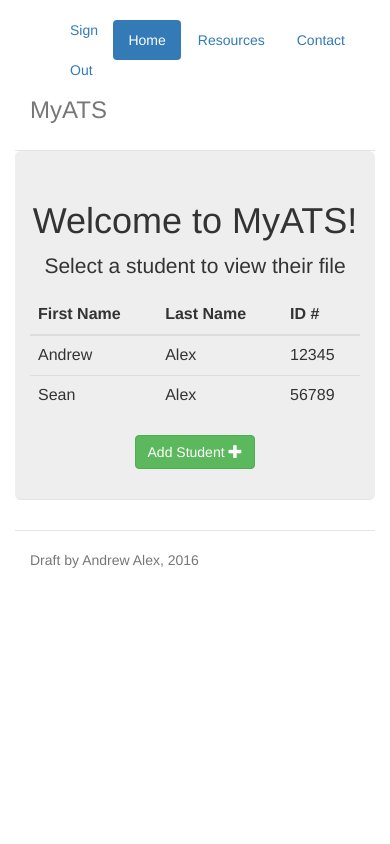
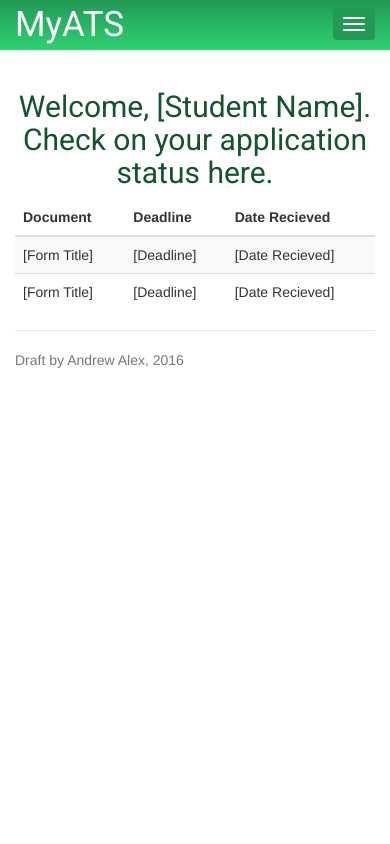
Before and after one commit to andrewdalex/MyATS, a Django app: template myats/templates/home.html in a window 390 px wide; the page is wider, and only the part inside the window is pictured. Run offline with Django 3.2, Linux system fonts and the light colour scheme; the template is opened without the code that fills it, so the values that code supplies are empty; some libraries are stand-ins or nearby versions.

Commit message:
changed styling to be mobile friendly

```diff
--- a/myats/static/MyATS-home.css
+++ /dev/null
@@ -1,56 +0,0 @@
-body {
-  padding-top: 20px;
-  padding-bottom: 20px;
-}
-td{
-  text-align: left;
-}
-#logout {
-  padding-right: 475px;
-}
-.header {
-  padding-bottom: 20px;
-  padding-right: 15px;
-  padding-left: 15px;
-  border-bottom: 1px solid #e5e5e5;
-}
-.header h3 {
-  margin-top: 0;
-  margin-bottom: 0;
-  line-height: 40px;
-}
-.footer {
-  padding-right: 15px;
-  padding-left: 15px;
-  padding-top: 19px;
-  color: #777;
-  border-top: 1px solid #e5e5e5;
-}
-@media (min-width: 768px) {
-  .container {
-    max-width: 900px;
-  }
-}
-.jumbotron {
-  text-align: center;
-  border-bottom: 1px solid #e5e5e5;
-  padding: 14px 24px;
-}
-/* Responsive: Portrait tablets and up */
-@media screen and (min-width: 768px) {
-  /* Remove the padding we set earlier */
-  .header,
-  .marketing,
-  .footer {
-    padding-right: 0;
-    padding-left: 0;
-  }
-  /* Space out the masthead */
-  .header {
-    margin-bottom: 30px;
-  }
-  /* Remove the bottom border on the jumbotron for visual effect */
-  .jumbotron {
-    border-bottom: 0;
-  }
-}
--- /dev/null
+++ b/myats/static/stylesheet.css
@@ -0,0 +1,54 @@
+body {
+  padding-top: 50px;
+}
+.navbar{
+  background: linear-gradient(to bottom, #229954, #2ed172); /* 2ECC71 */ /*faded from 229954 on w3 */
+}
+.active > a{
+  background-color: #229954 !important;
+}
+li > a{
+  color: #f0f3f4 !important;
+}
+
+a{
+  font-family: 'Roboto', sans-serif !important;
+}
+.navbar-brand{
+  font-family: 'Roboto', sans-serif !important;
+  font-size: 250% !important;
+  color: #fff !important;
+}
+.navbar-toggle, .navbar-toggle:active{
+  border: none !important;
+  background-color: #229954 !important;
+}
+
+
+.icon-bar{
+  background-color: white !important;
+}
+
+li > a:hover{
+  color: #2ed172 !important;
+}
+ h2{
+   font-family: 'Roboto', sans-serif !important;
+   text-align:center;
+ }
+ .main-title{
+   padding-top: 20px;
+   font-family: 'Roboto', sans-serif !important;
+   text-align:center;
+   color: #12542E;
+ }
+ .table{
+   max-width: 650px;
+   margin-left: auto;
+   margin-right: auto;
+ }
+ .footer {
+   padding-top: 19px;
+   color: #777;
+   border-top: 1px solid #e5e5e5;
+ }
--- a/myats/templates/home.html
+++ b/myats/templates/home.html
@@ -1,88 +1,98 @@
-{% load staticfiles %}
+<!DOCTYPE html>
 <html lang="en">
   <head>
+    {% load staticfiles %}
     <meta charset="utf-8">
     <meta http-equiv="X-UA-Compatible" content="IE=edge">
     <meta name="viewport" content="width=device-width, initial-scale=1">
+    <!-- The above 3 meta tags *must* come first in the head; any other head content must come *after* these tags -->
+    <meta name="description" content="">
+    <meta name="author" content="">
 
-  <title>MyATS Home</title>
+    <title>MyATS | Home</title>
+    <link href='https://fonts.googleapis.com/css?family=Roboto' rel='stylesheet' type='text/css'>
 
-  <!-- Custom styles for this template -->
-  <link href="{% static 'MyATS-home.css' %}" rel="stylesheet">
-
-  <!-- Latest compiled and minified CSS Bootstrap-->
+    <!-- Bootstrap core CSS -->
+    <!-- Latest compiled and minified CSS -->
     <link rel="stylesheet"
     href="https://maxcdn.bootstrapcdn.com/bootstrap/3.3.7/css/bootstrap.min.css"
     integrity="sha384-BVYiiSIFeK1dGmJRAkycuHAHRg32OmUcww7on3RYdg4Va+PmSTsz/K68vbdEjh4u"
-  crossorigin="anonymous">
+    crossorigin="anonymous" />
 
-  <!-- IE10 viewport hack for Surface/desktop Windows 8 bug -->
-  <link href="{% static 'ie10-viewport-bug-workaround.css' %}" rel="stylesheet">
+
+
+    <!-- Custom styles for this template -->
+    <link href="{% static 'stylesheet.css' %}" rel="stylesheet">
 
 
     <!-- HTML5 shim and Respond.js for IE8 support of HTML5 elements and media queries -->
-  <!-- WARNING: Respond.js doesn't work if you view the page via file:// -->
     <!--[if lt IE 9]>
       <script src="https://oss.maxcdn.com/html5shiv/3.7.3/html5shiv.min.js"></script>
       <script src="https://oss.maxcdn.com/respond/1.4.2/respond.min.js"></script>
     <![endif]-->
   </head>
+
   <body>
+    <nav class="navbar navbar-default navbar-fixed-top">
       <div class="container">
-    <div class="header clearfix">
-      <nav>
-        <ul class="nav nav-pills pull-right">
-          <li role="presentation" class="active"><a href="#">Home</a></li>
-          <li role="presentation"><a href="{% url 'resources' %}">Resources</a></li>
-          <li role="presentation"><a href="#">Contact</a></li>
+        <div class="navbar-header">
+          <button type="button" class="navbar-toggle collapsed" data-toggle="collapse" data-target="#navbar" aria-expanded="false" aria-controls="navbar">
+            <span class="sr-only">Toggle navigation</span>
+            <span class="icon-bar"></span>
+            <span class="icon-bar"></span>
+            <span class="icon-bar"></span>
+          </button>
+          <a class="navbar-brand" href="{% url 'home' %}">MyATS</a>
+        </div>
+        <div id="navbar" class="collapse navbar-collapse">
+          <ul class="nav navbar-nav">
+            <li class="active"><a href="{% url 'home' %}">Home</a></li>
+            <li><a href="{% url 'resources' %}">Resources</a></li>
+            <li><a href="#contact">My Schedule</a></li>
+            <li><a href="{% url 'logout' %}">Sign Out</a></li>
           </ul>
-	<ul>
-	  <a id="logout" class="navbar-text navbar-right" href='{% url 'logout' %}'> Sign Out</a>
-	</ul>
+        </div><!--/.nav-collapse -->
+      </div>
     </nav>
-      <h3 class="text-muted">MyATS</h3>
-    </div>
-    <div class="jumbotron">
-      <h1>Welcome to MyATS!</h1>
-      <p class="lead"> Select a student to view their file</p>
-      <table class="table table-hover">
+    <div class="container">
+        <h2 class="main-title">Welcome, [Student Name]. <br>Check on your application status here.</h2>
+        <table class="table table-striped">
           <thead>
             <tr>
-            <th>First Name</th>
-            <th>Last Name</th>
-            <th>ID #</th>
+              <th>Document</th>
+              <th>Deadline</th>
+              <th>Date Recieved</th>
             </tr>
           </thead>
           <tbody>     <!-- Placeholder data until Django generated data loaded in later -->
             <tr>
-            <td>Andrew</td>
-            <td>Alex</td>
-            <td>12345</td>
+              <td>[Form Title]</td>
+              <td>[Deadline]</td>
+              <td>[Date Recieved]</td>
             </tr>
             <tr>
-            <td>Sean</td>
-            <td>Alex</td>
-            <td>56789</td>
+              <td>[Form Title]</td>
+              <td>[Deadline]</td>
+              <td>[Date Recieved]</td>
             </tr>
           </tbody>
         </table>
-      <a class="btn btn-success" href="#" role="button">Add Student
-        <span id="plus" class="glyphicon glyphicon-plus" aria-hidden="true"></span>
-      </a>
-    </div> <!-- jumbotron -->
 
         <footer class="footer">
             <p>Draft by Andrew Alex, 2016</p>
         </footer>
-  </div> <!--container -->
 
-  <!-- jQuery (necessary for Bootstrap's JavaScript plugins) -->
+    </div><!-- /.container -->
+
+
+    <!-- Bootstrap core JavaScript
+    ================================================== -->
+    <!-- Placed at the end of the document so the pages load faster -->
     <script src="https://ajax.googleapis.com/ajax/libs/jquery/1.12.4/jquery.min.js"></script>
-  <!-- Include all compiled plugins (below), or include individual files as needed -->
+    <script src="../../dist/js/bootstrap.min.js"></script>
+    <!-- Latest compiled and minified JavaScript -->
     <script src="https://maxcdn.bootstrapcdn.com/bootstrap/3.3.7/js/bootstrap.min.js"
     integrity="sha384-Tc5IQib027qvyjSMfHjOMaLkfuWVxZxUPnCJA7l2mCWNIpG9mGCD8wGNIcPD7Txa"
     crossorigin="anonymous"></script>
-  <!-- IE10 viewport hack for Surface/desktop Windows 8 bug -->
-  <script src="{% static 'ie10-viewport-bug-workaround.js' %}"></script>
   </body>
 </html>
```
Also changed, not shown: myats/templates/resources.html (+79 -3 lines). Lines whose indentation alone changed are shown as unchanged.
